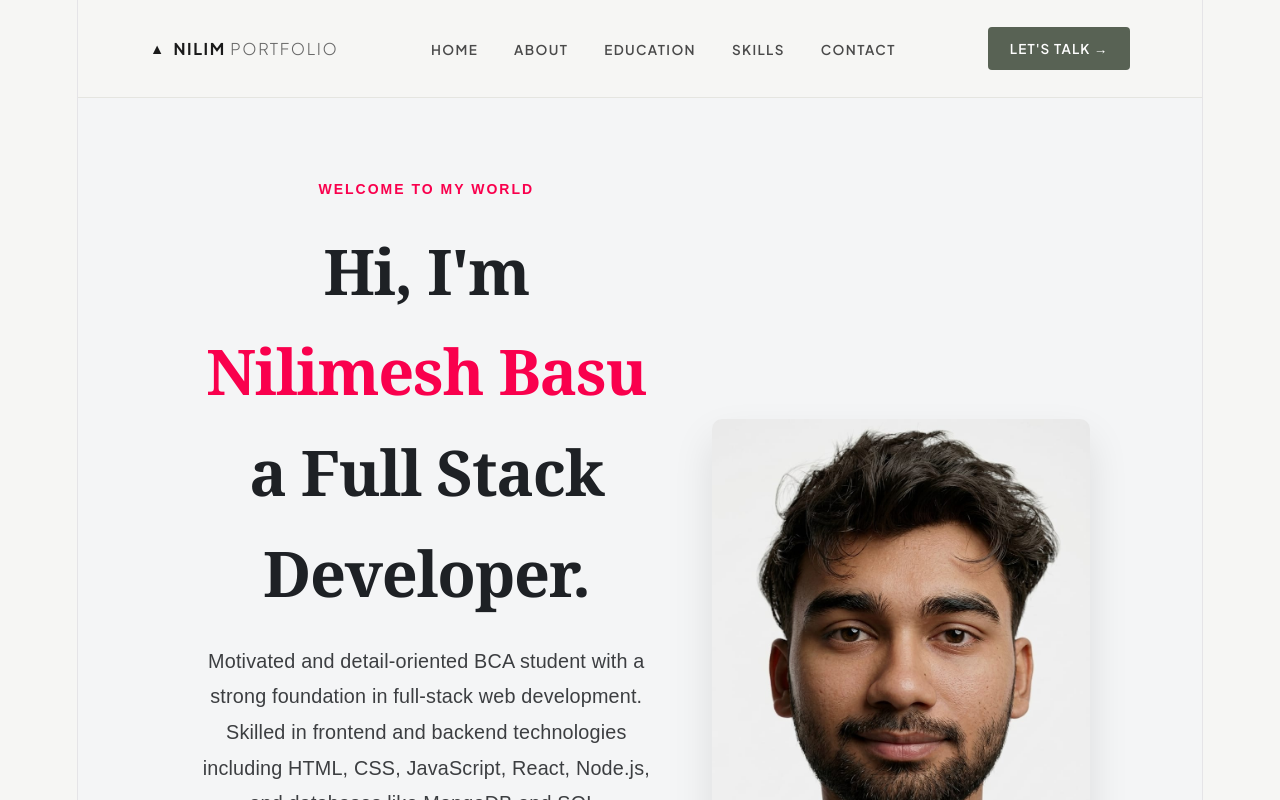
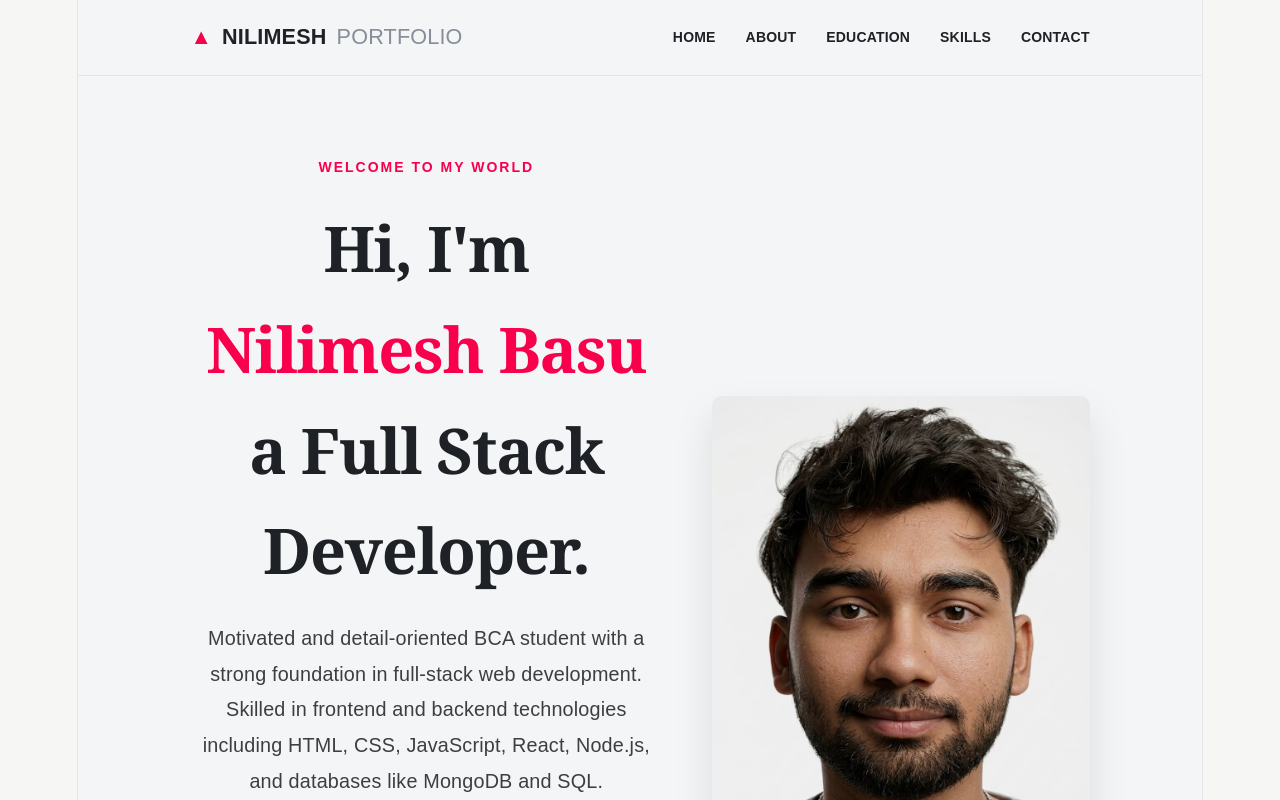
Before and after one commit to nilimeshbasu/personal-portfolio, a React (Vite) app: page / in a window 1280 px wide. Shown: the top 800 px of the page. Built offline with nearby package versions, Linux system fonts and the light colour scheme; a web font is replaced by a local one.

Commit message:
Updated Navbar logo to full name NILIMESH PORTFOLIO

```diff
--- a/src/components/Navbar.jsx
+++ b/src/components/Navbar.jsx
@@ -1,18 +1,31 @@
-export default function Navbar() {
+import React from 'react';
+
+const Navbar = () => {
   return (
-    <nav className="navbar">
-      <div className="nav-logo">
-        <span className="logo-icon">▲</span>
-        <span className="logo-text">NILIM <span>PORTFOLIO</span></span>
+    <nav style={{
+      display: 'flex',
+      justifyContent: 'space-between',
+      alignItems: 'center',
+      padding: '20px 10%',
+      backgroundColor: '#f4f5f6',
+      fontFamily: 'sans-serif',
+      borderBottom: '1px solid #e5e5e5',
+      position: 'sticky',
+      top: 0,
+      zIndex: 1000
+    }}>
+      <div style={{ display: 'flex', alignItems: 'center', gap: '10px', fontSize: '1.2rem', fontWeight: 'bold', color: '#1e2125' }}>
+        <span style={{ color: '#f9004d' }}>▲</span> NILIMESH <span style={{ fontWeight: '300', color: '#878e99' }}>PORTFOLIO</span>
       </div>
-      <ul className="nav-menu">
-        <li><a href="#header">HOME</a></li>
-        <li><a href="#about">ABOUT</a></li>
-        <li><a href="#education">EDUCATION</a></li>
-        <li><a href="#skills">SKILLS</a></li>
-        <li><a href="#contact">CONTACT</a></li>
-      </ul>
-      <a href="#contact" className="nav-btn">LET'S TALK &rarr;</a>
+      <div style={{ display: 'flex', gap: '30px' }}>
+        <a href="#home" style={{ textDecoration: 'none', color: '#1e2125', fontWeight: '600', fontSize: '14px' }}>HOME</a>
+        <a href="#about" style={{ textDecoration: 'none', color: '#1e2125', fontWeight: '600', fontSize: '14px' }}>ABOUT</a>
+        <a href="#education" style={{ textDecoration: 'none', color: '#1e2125', fontWeight: '600', fontSize: '14px' }}>EDUCATION</a>
+        <a href="#skills" style={{ textDecoration: 'none', color: '#1e2125', fontWeight: '600', fontSize: '14px' }}>SKILLS</a>
+        <a href="#contact" style={{ textDecoration: 'none', color: '#1e2125', fontWeight: '600', fontSize: '14px' }}>CONTACT</a>
+      </div>
     </nav>
   );
-}
+};
+
+export default Navbar;
```
